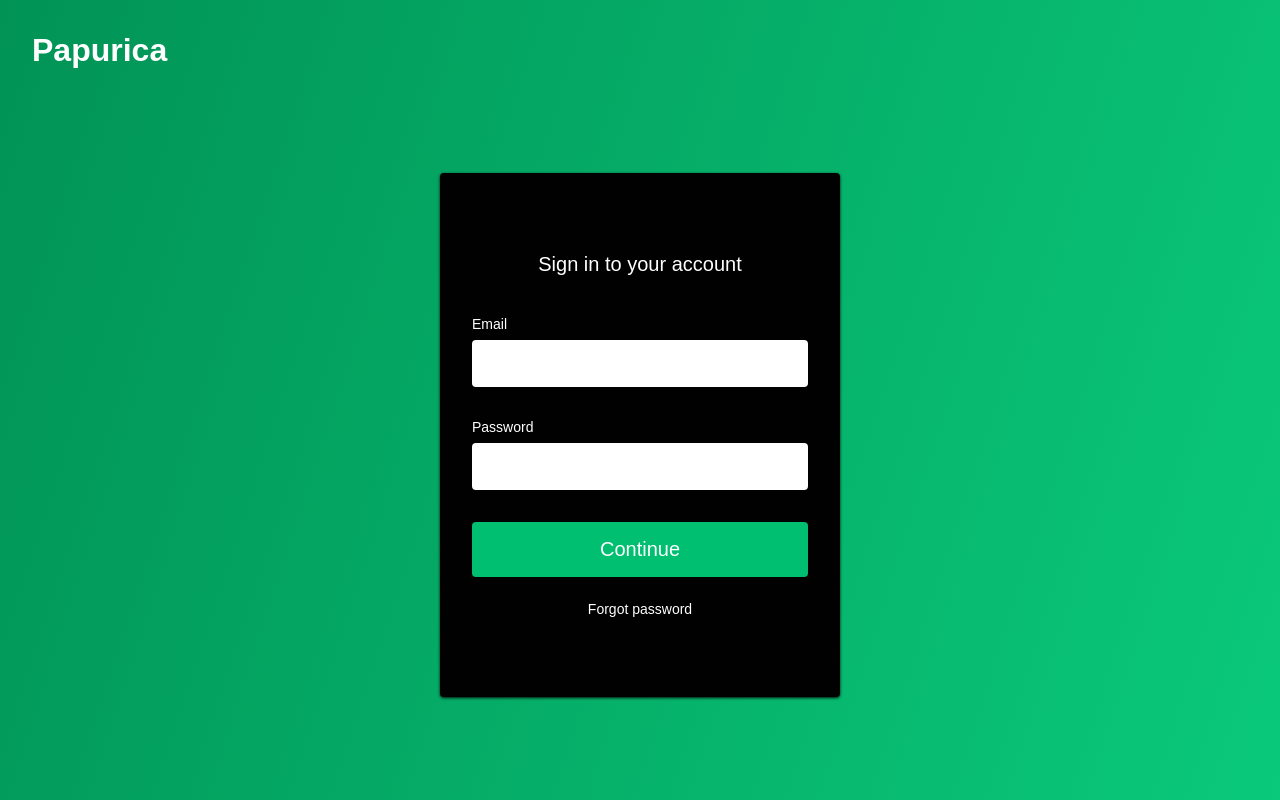
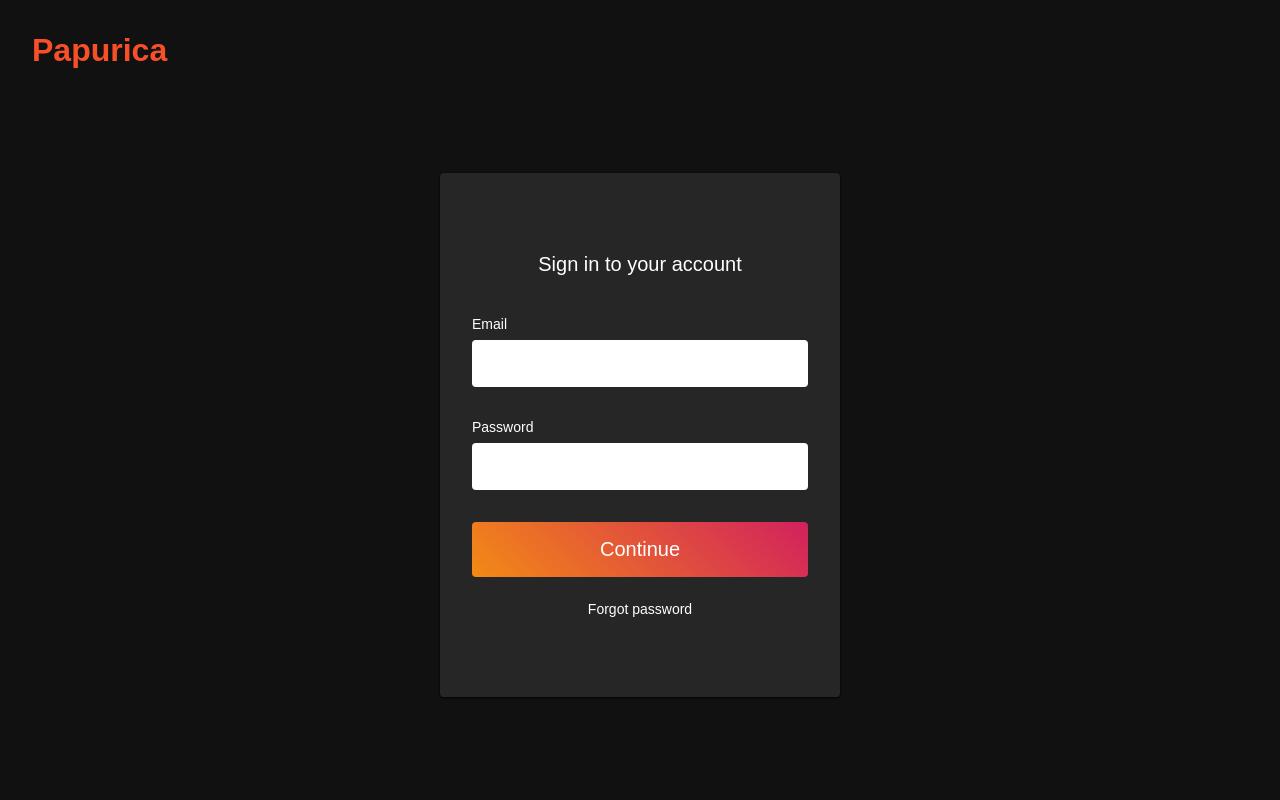
Before and after one commit to makidai/fitness-app, a React (Create React App) app in the folder frontend/: page /signin in a window 1280 px wide. Built offline with nearby package versions, Linux system fonts and the light colour scheme; a web font is replaced by a local one.

Commit message:
配色を変更

```diff
--- a/frontend/src/components/HeroSection/HeroElements.js
+++ b/frontend/src/components/HeroSection/HeroElements.js
@@ -57,7 +57,7 @@ export const HeroContent = styled.div`
 `;
 
 export const HeroH1 = styled.h1`
-    color: #fff;
+    color: #F75028;
     font-size: 48px;
     text-align: center;
 
--- a/frontend/src/components/HeroSection/index.js
+++ b/frontend/src/components/HeroSection/index.js
@@ -35,7 +35,6 @@ const HeroSection = () => {
                         to="signup"
                         onMouseEnter={onHover}
                         onMouseLeave={onHover}
-                        primary="true"
                         dark="true"
                         smooth={true}
                         duration={500}
--- a/frontend/src/components/Layout/ButtonElements.js
+++ b/frontend/src/components/Layout/ButtonElements.js
@@ -3,7 +3,7 @@ import { Link } from "react-scroll";
 
 export const Button = styled(Link)`
     border-radius: 50px;
-    background: ${({ primary }) => (primary ? "#01BF71" : "#010606")};
+    background: linear-gradient(45deg, #F38A15, #D2215D);
     white-space: nowrap;
     padding: ${({ big }) => (big ? "14px 48px" : "12px 30px")};
     color: ${({ dark }) => (dark ? "#010606" : "#fff")};
@@ -18,6 +18,6 @@ export const Button = styled(Link)`
 
     &:hover {
         transition: all 0.2s ease-in-out;
-        background: ${({ primary }) => (primary ? "#fff" : "#01BF71")};
+        background: #fff;
     }
 `;
--- a/frontend/src/components/Navbar/NavbarElements.js
+++ b/frontend/src/components/Navbar/NavbarElements.js
@@ -30,7 +30,7 @@ export const NavbarContainer = styled.div`
 `;
 
 export const NavLogo = styled(LinkR)`
-    color: #fff;
+    color: #F75028;
     justify-self: flex-start;
     cursor: pointer;
     font-size: 1.5rem;
@@ -82,7 +82,7 @@ export const NavLinks = styled(LinkS)`
     cursor: pointer;
 
     &.active {
-        border-bottom: 3px solid #01bf71;
+        border-bottom: 3px solid #F75028;
     }
 `;
 
@@ -97,7 +97,7 @@ export const NavBtn = styled.nav`
 
 export const NavBtnLink = styled(LinkR)`
     border-radius: 50px;
-    background: #01bf71;
+    background: linear-gradient(45deg, #F38A15, #D2215D);
     white-space: nowrap;
     padding: 10px 22px;
     color: #010606;
--- a/frontend/src/components/Navbar/index.js
+++ b/frontend/src/components/Navbar/index.js
@@ -35,7 +35,7 @@ const Navbar = ({ toggle }) => {
 
     return (
         <>
-            <IconContext.Provider value={{ color: "#fff" }}>
+            <IconContext.Provider value={{ color: "#F75028" }}>
                 <Nav scrollNav={scrollNav}>
                     <NavbarContainer>
                         <NavLogo to="/" onClick={toggleHome}>
--- a/frontend/src/components/Sidebar/SidebarElements.js
+++ b/frontend/src/components/Sidebar/SidebarElements.js
@@ -8,7 +8,7 @@ export const SidebarContainer = styled.aside`
     z-index: 999;
     width: 100%;
     height: 100%;
-    background: #0d0d0d;
+    background: #111111;
     display: grid;
     align-items: center;
     top: 0;
@@ -19,7 +19,7 @@ export const SidebarContainer = styled.aside`
 `;
 
 export const CloseIcon = styled(FaTimes)`
-    color: #fff;
+    color: #F75028;
 `;
 
 export const Icon = styled.div`
@@ -68,7 +68,7 @@ export const SideBtnWrap = styled.div`
 
 export const SidebarRoute = styled(LinkR)`
     border-radius: 50px;
-    background: #01bf71;
+    background: linear-gradient(45deg, #F38A15, #D2215D);
     white-space: nowrap;
     padding: 16px 64px;
     color: #010606;
--- a/frontend/src/components/SignIn/SigninElements.js
+++ b/frontend/src/components/SignIn/SigninElements.js
@@ -10,11 +10,7 @@ export const Container = styled.div`
     top: 0;
     z-index: 0;
     overflow: hidden;
-    background: linear-gradient(
-        108deg,
-        rgba(1, 147, 86, 1) 0%,
-        rgba(10, 201, 122, 1) 100%
-    );
+    background: #111111;
 `;
 
 export const FormWrap = styled.div`
@@ -32,7 +28,7 @@ export const Icon = styled(Link)`
     margin-left: 32px;
     margin-top: 32px;
     text-decoration: none;
-    color: #fff;
+    color: #F75028;
     font-weight: 700;
     font-size: 32px;
 
@@ -54,7 +50,7 @@ export const FormContent = styled.div`
 `;
 
 export const Form = styled.form`
-    background: #010101;
+    background: #262626;
     max-width: 400px;
     height: auto;
     width: 100%;
@@ -92,7 +88,7 @@ export const FormInput = styled.input`
 `;
 
 export const FormButton = styled.button`
-    background: #01bf71;
+    background: linear-gradient(45deg, #F38A15, #D2215D);
     padding: 16px 0;
     border: none;
     border-radius: 4px;
--- a/frontend/src/components/infoSection/infoElements.js
+++ b/frontend/src/components/infoSection/infoElements.js
@@ -2,7 +2,7 @@ import styled from "styled-components";
 
 export const InfoContainer = styled.div`
     color: #fff;
-    background: ${({ lightBg }) => (lightBg ? "#f9f9f9" : "#010606")};
+    background: ${({ lightBg }) => (lightBg ? "#262626" : "#111111")};
 
     @media screen and (max-width: 768px) {
         padding: 100px 0;
@@ -53,7 +53,7 @@ export const TextWrapper = styled.div`
 `;
 
 export const TopLine = styled.p`
-    color: #01bf71;
+    color: #F75028;
     font-size: 16px;
     line-height: 16px;
     font-weight: 700;
@@ -67,7 +67,7 @@ export const Heading = styled.h1`
     font-size: 48px;
     line-height: 1.1;
     font-weight: 600;
-    color: ${({ lightText }) => (lightText ? "#f7f8fa" : "#010606")};
+    color: "#f7f8fa";
 
     @media screen and (min-width: 480px) {
         font-size: 32px;
@@ -79,7 +79,7 @@ export const Subtitle = styled.p`
     margin-bottom: 35px;
     font-size: 18px;
     line-height: 24px;
-    color: ${({ darkText }) => (darkText ? "#010606" : "#fff")};
+    color: "#f7f8fa";
 `;
 
 export const BtnWrap = styled.div`
```
